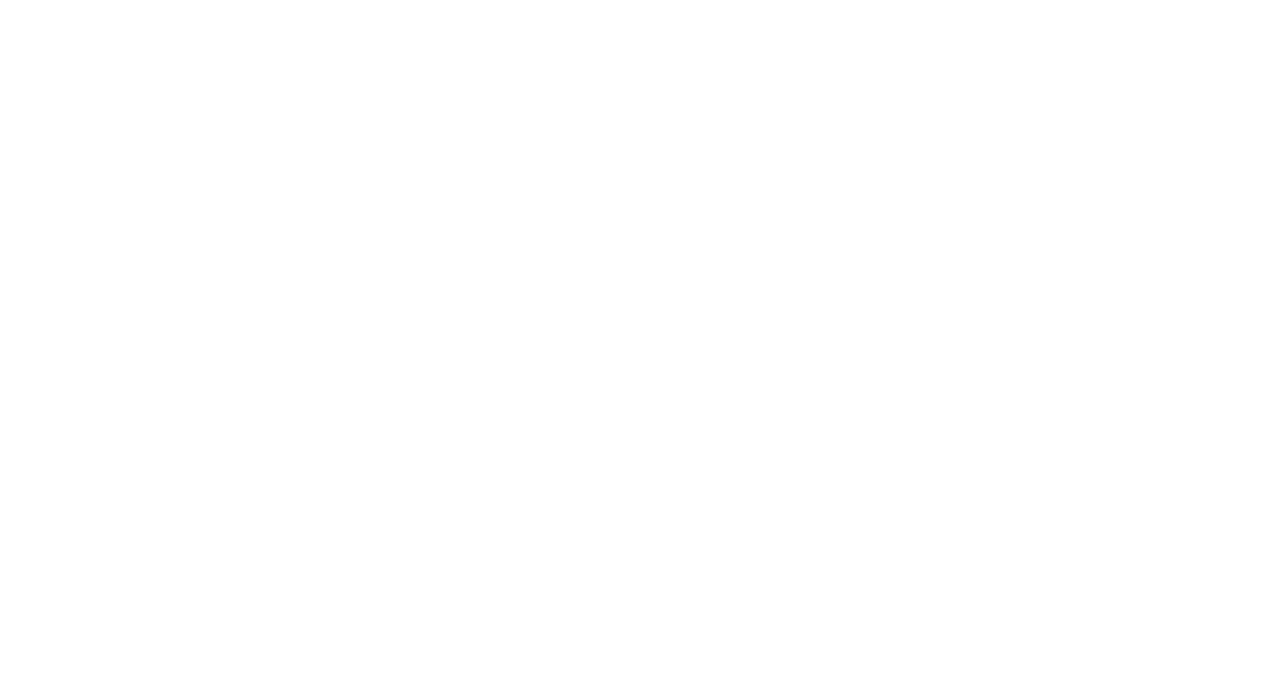
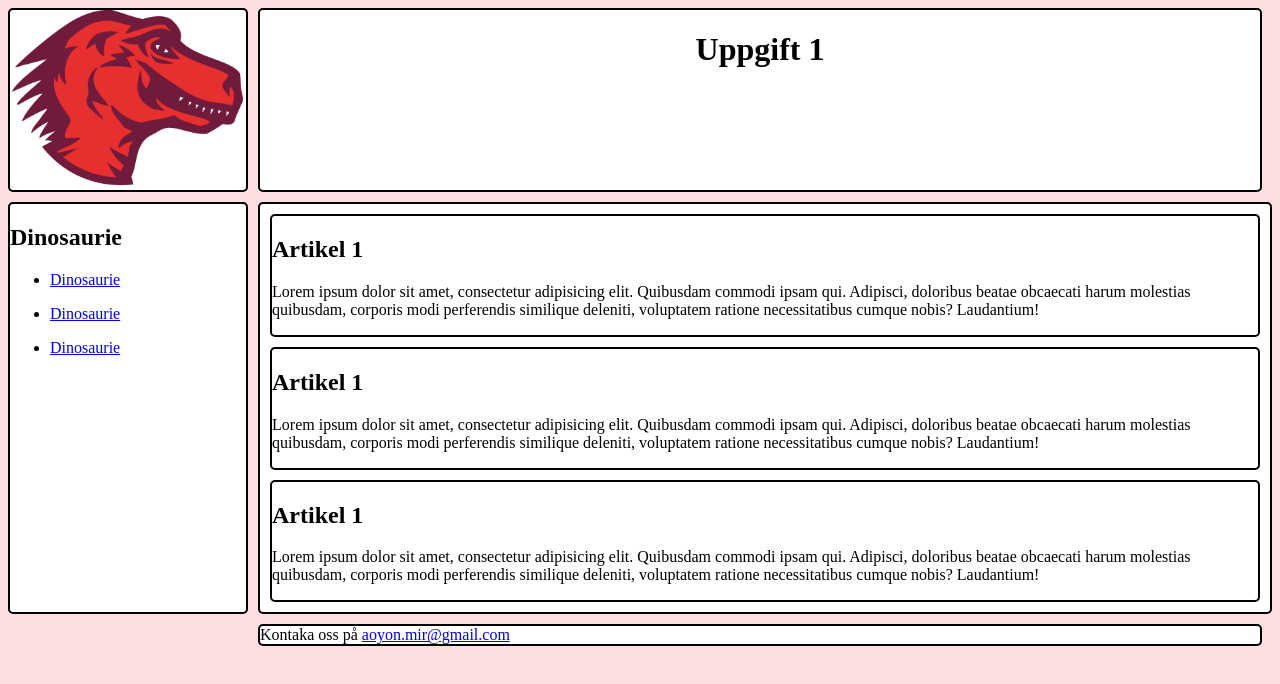
Before and after one commit to TE22A-Aoyon-Mir/Web-lek-4-upg-1, a plain HTML site: page index.html in a window 1280 px wide. Drawn offline with Linux system fonts and the light colour scheme.

Commit message:
Gjort klar lek 4 uppgift 1

```diff
--- a/index.html
+++ b/index.html
@@ -3,10 +3,35 @@
 <head>
     <meta charset="UTF-8">
     <meta name="viewport" content="width=device-width, initial-scale=1.0">
-    <title>Document</title>
+    <title>Uppgift 1</title>
     <link rel="stylesheet" href="style.css">
 </head>
 <body>
-
+    <img src="./img/mdn.png" alt="">
+    <Header>
+        <h1>Uppgift 1</h1>
+    </Header>
+    <nav>
+        <h1>Dinosaurie</h1>
+        <ul><li><a href="https://sv.wikipedia.org/wiki/Dinosaurier">Dinosaurie</a></li></ul>
+        <ul><li><a href="https://sv.wikipedia.org/wiki/Dinosaurier">Dinosaurie</a></li></ul>
+        <ul><li><a href="https://sv.wikipedia.org/wiki/Dinosaurier">Dinosaurie</a></li></ul>
+    </nav>
+    <aside></aside>
+    <main>
+        <article>
+            <h2>Artikel 1</h2>
+            <p>Lorem ipsum dolor sit amet, consectetur adipisicing elit. Quibusdam commodi ipsam qui. Adipisci, doloribus beatae obcaecati harum molestias quibusdam, corporis modi perferendis similique deleniti, voluptatem ratione necessitatibus cumque nobis? Laudantium!</p>
+        </article>
+        <article>
+            <h2>Artikel 1</h2>
+            <p>Lorem ipsum dolor sit amet, consectetur adipisicing elit. Quibusdam commodi ipsam qui. Adipisci, doloribus beatae obcaecati harum molestias quibusdam, corporis modi perferendis similique deleniti, voluptatem ratione necessitatibus cumque nobis? Laudantium!</p>
+        </article>
+        <article>
+                <h2>Artikel 1</h2>
+                <p>Lorem ipsum dolor sit amet, consectetur adipisicing elit. Quibusdam commodi ipsam qui. Adipisci, doloribus beatae obcaecati harum molestias quibusdam, corporis modi perferendis similique deleniti, voluptatem ratione necessitatibus cumque nobis? Laudantium!</p>
+        </article>
+    </main>
+    <footer>Kontaka oss på <a href="https://www.google.com/intl/sv/gmail/about/">aoyon.mir@gmail.com</a></footer>
 </body>
 </html>
--- a/style.css
+++ b/style.css
@@ -0,0 +1,48 @@
+body{
+    display: grid;
+    grid-template-columns: 1fr 5fr;
+    background-color: #fcdee0;
+    gap: 10px;
+}
+img{
+    height: 180px;
+    width: auto;
+    border: 2px solid black;
+    border-radius: 5px;
+    background-color: white;
+}
+header{
+    text-align: center;
+    border: 2px solid black;
+    border-radius: 5px;
+    background-color: white;
+}
+nav{
+    grid-column:1/2;
+    grid-row:2/3;
+    border: 2px solid black;
+    border-radius: 5px;
+    background-color: white;
+}
+aside{
+    background-color: white;
+}
+main{
+grid-column: 2/4;
+grid-row: 2/3;
+border: 2px solid black;
+border-radius: 5px;
+background-color: white;
+}
+article{
+    border: 2px solid black;
+    border-radius: 5px;
+    margin: 10px;
+}
+footer{
+    grid-column: 2/3;
+    grid-row: 4/3;
+    border: 2px solid black;
+    border-radius: 5px;
+    background-color: white;
+}
```
